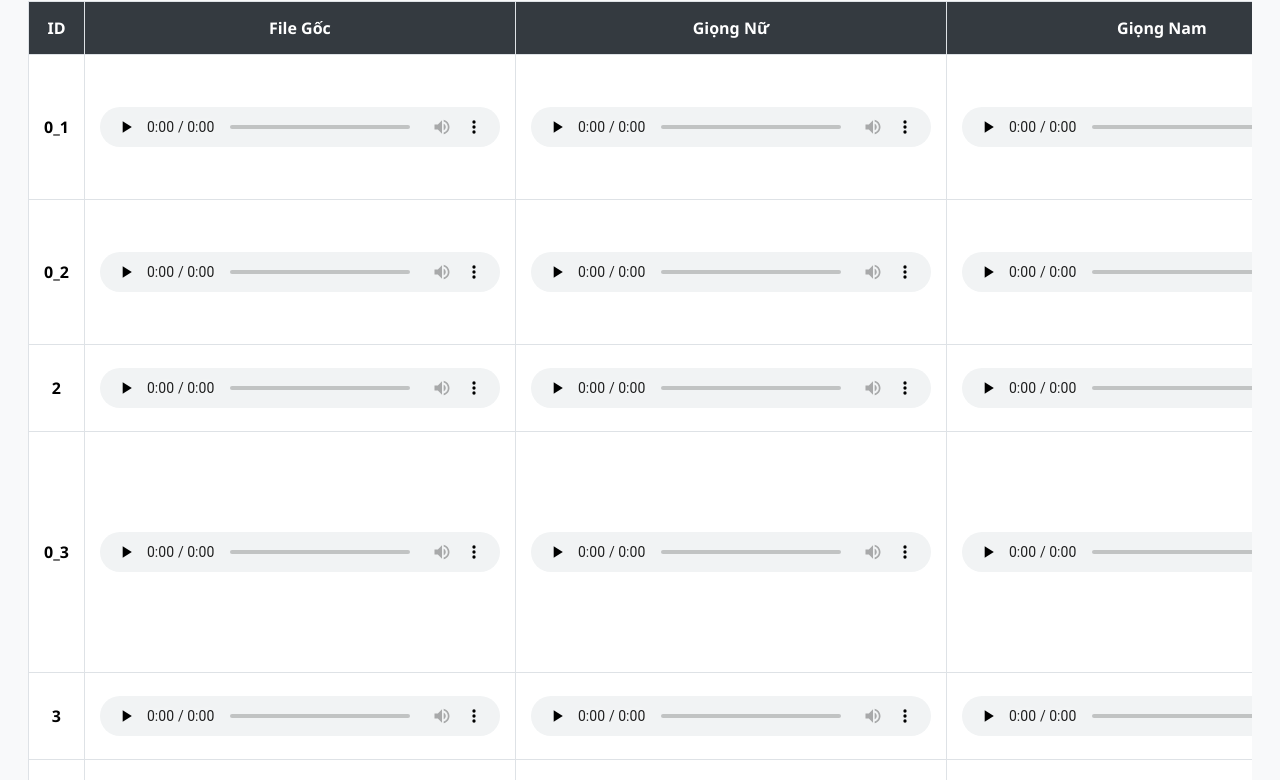
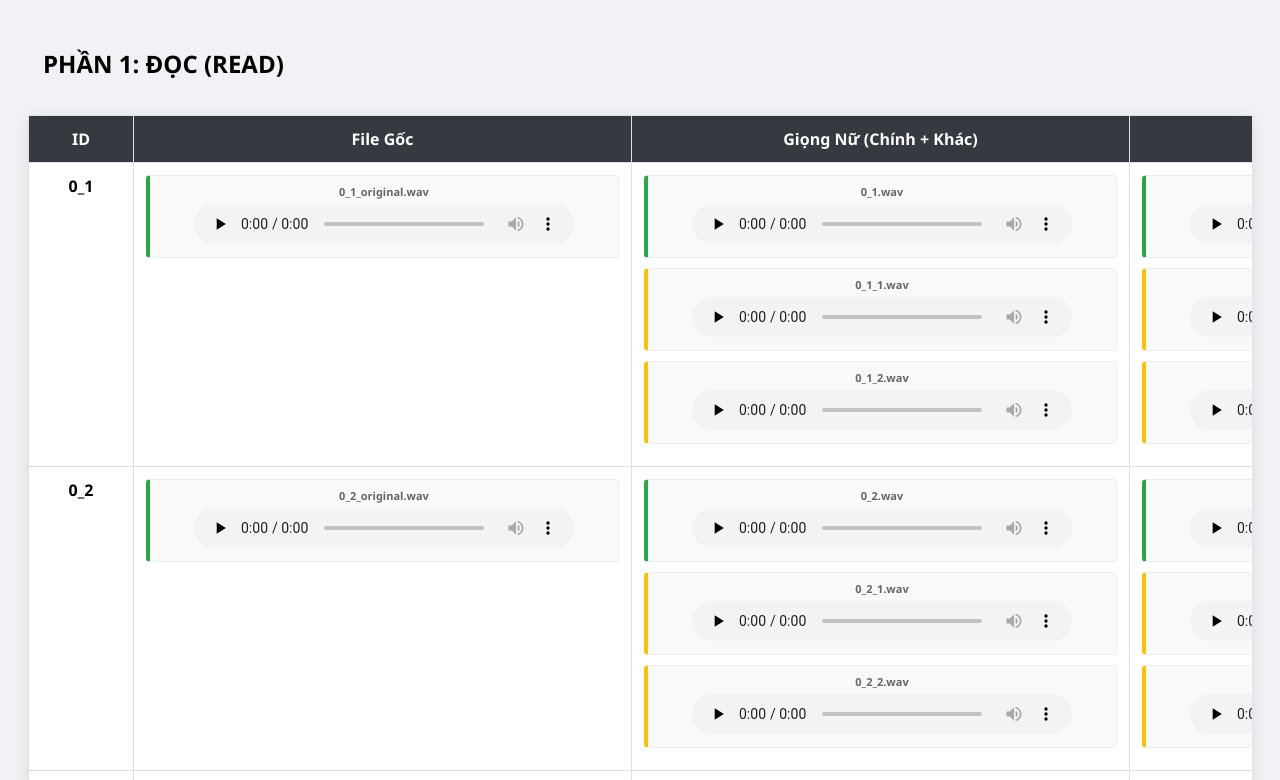
Before and after one commit to Just-a-lurker/BCDA_VC, a plain HTML site: page index.html in a window 1280 px wide. Shown: the part 100-880 px from the top of the page. Drawn offline with Linux system fonts and the light colour scheme.

Commit message:
add some more variations

```diff
--- a/data.json
+++ b/data.json
@@ -2,309 +2,404 @@
     {
         "id": "0_1",
         "original": "audios/original/0_1_original.wav",
-        "female": "audios/converted/0_1.wav",
-        "male": "audios/converted/0_1_male.wav",
-        "others": [
+        "female_main": "audios/converted/0_1.wav",
+        "female_others": [
             "audios/converted/0_1_1.wav",
-            "audios/converted/0_1_male_1.wav"
-        ]
+            "audios/converted/0_1_2.wav"
+        ],
+        "male_main": "audios/converted/0_1_male.wav",
+        "male_others": [
+            "audios/converted/0_1_male_1.wav",
+            "audios/converted/0_1_male_2.wav"
+        ],
+        "is_prefix_0": true
     },
     {
         "id": "0_2",
         "original": "audios/original/0_2_original.wav",
-        "female": "audios/converted/0_2.wav",
-        "male": "audios/converted/0_2_male.wav",
-        "others": [
+        "female_main": "audios/converted/0_2.wav",
+        "female_others": [
+            "audios/converted/0_2_1.wav",
+            "audios/converted/0_2_2.wav"
+        ],
+        "male_main": "audios/converted/0_2_male.wav",
+        "male_others": [
             "audios/converted/0_2_male_1.wav",
             "audios/converted/0_2_male_2.wav"
-        ]
+        ],
+        "is_prefix_0": true
+    },
+    {
+        "id": "0_3",
+        "original": "audios/original/0_3_original.wav",
+        "female_main": "audios/converted/0_3.wav",
+        "female_others": [
+            "audios/converted/0_3_1.wav",
+            "audios/converted/0_3_2.wav"
+        ],
+        "male_main": "audios/converted/0_3_male.wav",
+        "male_others": [
+            "audios/converted/0_3_male_1.wav",
+            "audios/converted/0_3_male_2.wav"
+        ],
+        "is_prefix_0": true
+    },
+    {
+        "id": "0_4",
+        "original": "audios/original/0_4_original.wav",
+        "female_main": "audios/converted/0_4.wav",
+        "female_others": [
+            "audios/converted/0_4_1.wav",
+            "audios/converted/0_4_2.wav"
+        ],
+        "male_main": "audios/converted/0_4_male.wav",
+        "male_others": [
+            "audios/converted/0_4_male_1.wav",
+            "audios/converted/0_4_male_2.wav"
+        ],
+        "is_prefix_0": true
+    },
+    {
+        "id": "0_5",
+        "original": "audios/original/0_5_original.wav",
+        "female_main": "audios/converted/0_5.wav",
+        "female_others": [
+            "audios/converted/0_5_1.wav",
+            "audios/converted/0_5_2.wav"
+        ],
+        "male_main": "audios/converted/0_5_male.wav",
+        "male_others": [
+            "audios/converted/0_5_male_1.wav",
+            "audios/converted/0_5_male_2.wav"
+        ],
+        "is_prefix_0": true
+    },
+    {
+        "id": "0_6",
+        "original": "audios/original/0_6_original.wav",
+        "female_main": "audios/converted/0_6.wav",
+        "female_others": [
+            "audios/converted/0_6_1.wav",
+            "audios/converted/0_6_2.wav"
+        ],
+        "male_main": "audios/converted/0_6_male.wav",
+        "male_others": [
+            "audios/converted/0_6_male_1.wav",
+            "audios/converted/0_6_male_2.wav"
+        ],
+        "is_prefix_0": true
+    },
+    {
+        "id": "0_7",
+        "original": "audios/original/0_7_original.wav",
+        "female_main": "audios/converted/0_7.wav",
+        "female_others": [
+            "audios/converted/0_7_1.wav",
+            "audios/converted/0_7_2.wav"
+        ],
+        "male_main": "audios/converted/0_7_male.wav",
+        "male_others": [
+            "audios/converted/0_7_male_1.wav",
+            "audios/converted/0_7_male_2.wav"
+        ],
+        "is_prefix_0": true
+    },
+    {
+        "id": "0_8",
+        "original": "audios/original/0_8_original.wav",
+        "female_main": "audios/converted/0_8.wav",
+        "female_others": [
+            "audios/converted/0_8_1.wav",
+            "audios/converted/0_8_2.wav"
+        ],
+        "male_main": "audios/converted/0_8_male.wav",
+        "male_others": [
+            "audios/converted/0_8_male_1.wav",
+            "audios/converted/0_8_male_2.wav"
+        ],
+        "is_prefix_0": true
     },
     {
         "id": "2",
         "original": "audios/original/2_original.wav",
-        "female": "audios/converted/2.wav",
-        "male": "audios/converted/2_male.wav",
-        "others": []
-    },
-    {
-        "id": "0_3",
-        "original": "audios/original/0_3_original.wav",
-        "female": "audios/converted/0_3.wav",
-        "male": "audios/converted/0_3_male.wav",
-        "others": [
-            "audios/converted/0_3_fe_1.wav",
-            "audios/converted/0_3_fe_2.wav",
-            "audios/converted/0_3_male_1.wav",
-            "audios/converted/0_3_male_2.wav"
-        ]
+        "female_main": "audios/converted/2.wav",
+        "female_others": [],
+        "male_main": "audios/converted/2_male.wav",
+        "male_others": [],
+        "is_prefix_0": false
     },
     {
         "id": "3",
         "original": "audios/original/3_original.wav",
-        "female": "audios/converted/3.wav",
-        "male": "audios/converted/3_male.wav",
-        "others": []
-    },
-    {
-        "id": "0_4",
-        "original": "audios/original/0_4_original.wav",
-        "female": "audios/converted/0_4.wav",
-        "male": "audios/converted/0_4_male.wav",
-        "others": [
-            "audios/converted/0_4_male_1.wav",
-            "audios/converted/0_4_male_2.wav"
-        ]
+        "female_main": "audios/converted/3.wav",
+        "female_others": [],
+        "male_main": "audios/converted/3_male.wav",
+        "male_others": [],
+        "is_prefix_0": false
     },
     {
         "id": "4",
         "original": "audios/original/4_original.wav",
-        "female": "audios/converted/4.wav",
-        "male": "audios/converted/4_male.wav",
-        "others": []
-    },
-    {
-        "id": "0_5",
-        "original": "audios/original/0_5_original.wav",
-        "female": "audios/converted/0_5.wav",
-        "male": "audios/converted/0_5_male.wav",
-        "others": [
-            "audios/converted/0_5_1.wav",
-            "audios/converted/0_5_male_1.wav"
-        ]
+        "female_main": "audios/converted/4.wav",
+        "female_others": [],
+        "male_main": "audios/converted/4_male.wav",
+        "male_others": [],
+        "is_prefix_0": false
     },
     {
         "id": "5",
         "original": "audios/original/5_original.wav",
-        "female": "audios/converted/5.wav",
-        "male": "audios/converted/5_male.wav",
-        "others": []
-    },
-    {
-        "id": "0_6",
-        "original": "audios/original/0_6_original.wav",
-        "female": "audios/converted/0_6.wav",
-        "male": "audios/converted/0_6_male.wav",
-        "others": [
-            "audios/converted/0_6_1.wav",
-            "audios/converted/0_6_male_1.wav"
-        ]
+        "female_main": "audios/converted/5.wav",
+        "female_others": [],
+        "male_main": "audios/converted/5_male.wav",
+        "male_others": [],
+        "is_prefix_0": false
     },
     {
         "id": "6",
         "original": "audios/original/6_original.wav",
-        "female": "audios/converted/6.wav",
-        "male": "audios/converted/6_male.wav",
-        "others": []
-    },
-    {
-        "id": "0_7",
-        "original": "audios/original/0_7_original.wav",
-        "female": "audios/converted/0_7.wav",
-        "male": "audios/converted/0_7_male.wav",
-        "others": [
-            "audios/converted/0_7_1.wav",
-            "audios/converted/0_7_2.wav",
-            "audios/converted/0_7_male_1.wav",
-            "audios/converted/0_7_male_2.wav"
-        ]
+        "female_main": "audios/converted/6.wav",
+        "female_others": [],
+        "male_main": "audios/converted/6_male.wav",
+        "male_others": [],
+        "is_prefix_0": false
     },
     {
         "id": "7",
         "original": "audios/original/7_original.wav",
-        "female": "audios/converted/7.wav",
-        "male": "audios/converted/7_male.wav",
-        "others": []
-    },
-    {
-        "id": "0_8",
-        "original": "audios/original/0_8_original.wav",
-        "female": "audios/converted/0_8.wav",
-        "male": "audios/converted/0_8_male.wav",
-        "others": [
-            "audios/converted/0_8_1.wav",
-            "audios/converted/0_8_2.wav",
-            "audios/converted/0_8_male_1.wav",
-            "audios/converted/0_8_male_2.wav"
-        ]
+        "female_main": "audios/converted/7.wav",
+        "female_others": [],
+        "male_main": "audios/converted/7_male.wav",
+        "male_others": [],
+        "is_prefix_0": false
     },
     {
         "id": "8",
         "original": "audios/original/8_original.wav",
-        "female": "audios/converted/8.wav",
-        "male": "audios/converted/8_male.wav",
-        "others": [
+        "female_main": "audios/converted/8.wav",
+        "female_others": [],
+        "male_main": "audios/converted/8_male.wav",
+        "male_others": [
             "audios/converted/8_male_1.wav"
-        ]
+        ],
+        "is_prefix_0": false
     },
     {
         "id": "9",
         "original": "audios/original/9_original.wav",
-        "female": "audios/converted/9.wav",
-        "male": "audios/converted/9_male.wav",
-        "others": []
+        "female_main": "audios/converted/9.wav",
+        "female_others": [],
+        "male_main": "audios/converted/9_male.wav",
+        "male_others": [],
+        "is_prefix_0": false
     },
     {
         "id": "10",
         "original": "audios/original/10_original.wav",
-        "female": "audios/converted/10.wav",
-        "male": "audios/converted/10_male.wav",
-        "others": [
+        "female_main": "audios/converted/10.wav",
+        "female_others": [],
+        "male_main": "audios/converted/10_male.wav",
+        "male_others": [
             "audios/converted/10_male_1.wav"
-        ]
+        ],
+        "is_prefix_0": false
     },
     {
         "id": "11",
         "original": "audios/original/11_original.wav",
-        "female": "audios/converted/11.wav",
-        "male": "audios/converted/11_male.wav",
-        "others": []
+        "female_main": "audios/converted/11.wav",
+        "female_others": [],
+        "male_main": "audios/converted/11_male.wav",
+        "male_others": [],
+        "is_prefix_0": false
     },
     {
         "id": "13",
         "original": "audios/original/13_original.wav",
-        "female": "audios/converted/13.wav",
-        "male": "audios/converted/13_male.wav",
-        "others": []
+        "female_main": "audios/converted/13.wav",
+        "female_others": [],
+        "male_main": "audios/converted/13_male.wav",
+        "male_others": [],
+        "is_prefix_0": false
     },
     {
         "id": "14",
         "original": "audios/original/14_original.wav",
-        "female": "audios/converted/14.wav",
-        "male": "audios/converted/14_male.wav",
-        "others": []
+        "female_main": "audios/converted/14.wav",
+        "female_others": [],
+        "male_main": "audios/converted/14_male.wav",
+        "male_others": [],
+        "is_prefix_0": false
     },
     {
         "id": "15",
         "original": "audios/original/15_original.wav",
-        "female": "audios/converted/15.wav",
-        "male": "audios/converted/15_male.wav",
-        "others": [
+        "female_main": "audios/converted/15.wav",
+        "female_others": [],
+        "male_main": "audios/converted/15_male.wav",
+        "male_others": [
             "audios/converted/15_male_1.wav",
             "audios/converted/15_male_2.wav"
-        ]
+        ],
+        "is_prefix_0": false
     },
     {
         "id": "16",
         "original": "audios/original/16_original.wav",
-        "female": "audios/converted/16.wav",
-        "male": "audios/converted/16_male.wav",
-        "others": []
+        "female_main": "audios/converted/16.wav",
+        "female_others": [],
+        "male_main": "audios/converted/16_male.wav",
+        "male_others": [],
+        "is_prefix_0": false
     },
     {
         "id": "17",
         "original": "audios/original/17_original.wav",
-        "female": "audios/converted/17.wav",
-        "male": "audios/converted/17_male.wav",
-        "others": []
+        "female_main": "audios/converted/17.wav",
+        "female_others": [],
+        "male_main": "audios/converted/17_male.wav",
+        "male_others": [],
+        "is_prefix_0": false
     },
     {
         "id": "18",
         "original": "audios/original/18_original.wav",
-        "female": "audios/converted/18.wav",
-        "male": "audios/converted/18_male.wav",
-        "others": []
+        "female_main": "audios/converted/18.wav",
+        "female_others": [],
+        "male_main": "audios/converted/18_male.wav",
+        "male_others": [],
+        "is_prefix_0": false
     },
     {
         "id": "19",
         "original": "audios/original/19_original.wav",
-        "female": "audios/converted/19.wav",
-        "male": "audios/converted/19_male.wav",
-        "others": []
+        "female_main": "audios/converted/19.wav",
+        "female_others": [],
+        "male_main": "audios/converted/19_male.wav",
+        "male_others": [],
+        "is_prefix_0": false
     },
     {
         "id": "20",
         "original": "audios/original/20_original.wav",
-        "female": "audios/converted/20.wav",
-        "male": "audios/converted/20_male.wav",
-        "others": []
+        "female_main": "audios/converted/20.wav",
+        "female_others": [],
+        "male_main": "audios/converted/20_male.wav",
+        "male_others": [],
+        "is_prefix_0": false
     },
     {
         "id": "21",
         "original": "audios/original/21_original.wav",
-        "female": "audios/converted/21.wav",
-        "male": "audios/converted/21_male.wav",
-        "others": [
+        "female_main": "audios/converted/21.wav",
+        "female_others": [],
+        "male_main": "audios/converted/21_male.wav",
+        "male_others": [
             "audios/converted/21_male_1.wav"
-        ]
+        ],
+        "is_prefix_0": false
     },
     {
         "id": "22",
         "original": "audios/original/22_original.wav",
-        "female": "audios/converted/22.wav",
-        "male": "audios/converted/22_male.wav",
-        "others": []
+        "female_main": "audios/converted/22.wav",
+        "female_others": [],
+        "male_main": "audios/converted/22_male.wav",
+        "male_others": [],
+        "is_prefix_0": false
     },
     {
         "id": "23",
         "original": "audios/original/23_original.wav",
-        "female": "audios/converted/23.wav",
-        "male": "audios/converted/23_male.wav",
-        "others": []
+        "female_main": "audios/converted/23.wav",
+        "female_others": [],
+        "male_main": "audios/converted/23_male.wav",
+        "male_others": [],
+        "is_prefix_0": false
     },
     {
         "id": "24",
         "original": "audios/original/24_original.wav",
-        "female": "audios/converted/24.wav",
-        "male": "audios/converted/24_male.wav",
-        "others": []
+        "female_main": "audios/converted/24.wav",
+        "female_others": [],
+        "male_main": "audios/converted/24_male.wav",
+        "male_others": [],
+        "is_prefix_0": false
     },
     {
         "id": "25",
         "original": "audios/original/25_original.wav",
-        "female": "audios/converted/25.wav",
-        "male": "audios/converted/25_male.wav",
-        "others": []
+        "female_main": "audios/converted/25.wav",
+        "female_others": [],
+        "male_main": "audios/converted/25_male.wav",
+        "male_others": [],
+        "is_prefix_0": false
     },
     {
         "id": "26",
         "original": "audios/original/26_original.wav",
-        "female": "audios/converted/26.wav",
-        "male": "audios/converted/26_male.wav",
-        "others": []
+        "female_main": "audios/converted/26.wav",
+        "female_others": [],
+        "male_main": "audios/converted/26_male.wav",
+        "male_others": [],
+        "is_prefix_0": false
     },
     {
         "id": "27",
         "original": "audios/original/27_original.wav",
-        "female": "audios/converted/27.wav",
-        "male": "audios/converted/27_male.wav",
-        "others": []
+        "female_main": "audios/converted/27.wav",
+        "female_others": [],
+        "male_main": "audios/converted/27_male.wav",
+        "male_others": [],
+        "is_prefix_0": false
     },
     {
         "id": "28",
         "original": "audios/original/28_original.wav",
-        "female": "audios/converted/28.wav",
-        "male": "audios/converted/28_male.wav",
-        "others": []
+        "female_main": "audios/converted/28.wav",
+        "female_others": [],
+        "male_main": "audios/converted/28_male.wav",
+        "male_others": [],
+        "is_prefix_0": false
     },
     {
         "id": "29",
         "original": "audios/original/29_original.wav",
-        "female": "audios/converted/29.wav",
-        "male": "audios/converted/29_male.wav",
-        "others": []
+        "female_main": "audios/converted/29.wav",
+        "female_others": [],
+        "male_main": "audios/converted/29_male.wav",
+        "male_others": [],
+        "is_prefix_0": false
     },
     {
         "id": "30",
         "original": "audios/original/30_original.wav",
-        "female": "audios/converted/30.wav",
-        "male": "audios/converted/30_male.wav",
-        "others": []
+        "female_main": "audios/converted/30.wav",
+        "female_others": [],
+        "male_main": "audios/converted/30_male.wav",
+        "male_others": [],
+        "is_prefix_0": false
     },
     {
         "id": "31",
         "original": "audios/original/31_original.wav",
-        "female": "audios/converted/31.wav",
-        "male": "audios/converted/31_male.wav",
-        "others": [
-            "audios/converted/31_1.wav",
+        "female_main": "audios/converted/31.wav",
+        "female_others": [
+            "audios/converted/31_1.wav"
+        ],
+        "male_main": "audios/converted/31_male.wav",
+        "male_others": [
             "audios/converted/31_male_1.wav"
-        ]
+        ],
+        "is_prefix_0": false
     },
     {
         "id": "32",
         "original": "audios/original/32_original.wav",
-        "female": "audios/converted/32.wav",
-        "male": "audios/converted/32_male.wav",
-        "others": []
+        "female_main": "audios/converted/32.wav",
+        "female_others": [],
+        "male_main": "audios/converted/32_male.wav",
+        "male_others": [],
+        "is_prefix_0": false
     }
 ]
--- a/index.html
+++ b/index.html
@@ -2,114 +2,105 @@
 <html lang="vi">
 <head>
     <meta charset="UTF-8">
-    <title>Voice Conversion Comparison</title>
+    <title>Voice Conversion Demos</title>
     <style>
-        body { font-family: 'Segoe UI', sans-serif; padding: 30px; background: #f8f9fa; }
-        table { width: 100%; border-collapse: collapse; background: white; box-shadow: 0 4px 8px rgba(0,0,0,0.1); }
-        th, td { padding: 12px; border: 1px solid #dee2e6; text-align: center; }
-        th { background-color: #343a40; color: white; }
-        /* Tối ưu kích thước audio để tiết kiệm diện tích */
-        audio { width: 220px; height: 35px; display: block; margin: 5px auto; }
-        .other-container { max-height: 150px; overflow-y: auto; }
-        .file-name { font-size: 10px; color: #777; display: block; }
+        body { font-family: 'Segoe UI', Tahoma, sans-serif; padding: 20px; background: #f0f2f5; }
+        .section-title {color: black; padding: 15px; margin-top: 40px; border-radius: 8px 8px 0 0; }
+
+        .table-container { width: 100%; overflow-x: auto; margin-bottom: 50px; background: white; border-radius: 0 0 8px 8px; box-shadow: 0 4px 15px rgba(0,0,0,0.1); }
+        table { width: 100%; border-collapse: collapse; min-width: 1600px; }
+        th, td { padding: 12px; border: 1px solid #e0e0e0; text-align: center; vertical-align: top; }
+        th { background-color: #343a40; color: white; position: sticky; top: 0; z-index: 10; }
+
+        /* Tối ưu Player */
+        audio { width: 380px; height: 40px; display: block; margin: 5px auto; }
+
+        .file-box { margin-bottom: 10px; padding: 8px; background: #f9f9f9; border-radius: 4px; border: 1px solid #eee; }
+        .file-label { font-size: 11px; color: #666; font-weight: bold; display: block; margin-bottom: 3px; }
+        .main-audio { border-left: 4px solid #28a745; }
+        .other-audio { border-left: 4px solid #ffc107; }
     </style>
 </head>
 <body>
-    <h2 style="text-align: center;">Bảng So Sánh Kết Quả Voice Conversion</h2>
+
+    <h1 style="text-align: center;">Voice Conversion Demos</h1>
+
+    <div id="content">
+        <!-- Phần 1: Prefix 0_ -->
+        <h2 class="section-title">PHẦN 1: ĐỌC (READ)</h2>
         <div class="table-container">
             <table>
                 <thead>
                     <tr>
-                    <th>ID</th>
+                        <th style="width: 80px;">ID</th>
                         <th>File Gốc</th>
-                    <th>Giọng Nữ</th>
-                    <th>Giọng Nam</th>
-                    <th>Other (Phiên bản khác)</th>
+                        <th>Giọng Nữ (Chính + Khác)</th>
+                        <th>Giọng Nam (Chính + Khác)</th>
                     </tr>
                 </thead>
-            <tbody id="audio-table-body"></tbody>
+                <tbody id="table-prefix-0"></tbody>
             </table>
         </div>
 
+        <!-- Phần 2: Còn lại -->
+        <h2 class="section-title">PHẦN 2: HÁT (SINGING)</h2>
+        <div class="table-container">
+            <table>
+                <thead>
+                    <tr>
+                        <th style="width: 80px;">ID</th>
+                        <th>File Gốc</th>
+                        <th>Giọng Nữ (Chính + Khác)</th>
+                        <th>Giọng Nam (Chính + Khác)</th>
+                    </tr>
+                </thead>
+                <tbody id="table-others"></tbody>
+            </table>
+        </div>
+    </div>
+
     <script>
-        fetch('data.json')
-            .then(response => response.json())
-            .then(data => {
-                const tbody = document.getElementById('audio-table-body');
-                data.forEach(item => {
-                    // Xử lý logic cho cột Other
-                    let othersHtml = '-';
-                    if (item.others && item.others.length > 0) {
-                        othersHtml = item.others.map(path => {
+        function createAudioHTML(path, label, isMain) {
+            if (!path) return '';
             const fileName = path.split('/').pop();
             return `
-                                <div style="margin-bottom: 8px;">
+                <div class="file-box ${isMain ? 'main-audio' : 'other-audio'}">
+                    <span class="file-label"> ${fileName}</span>
                     <audio controls preload="none" src="${path}"></audio>
                 </div>`;
-                        }).join('');
         }
 
-                    const row = `
+        fetch('data.json')
+            .then(res => res.json())
+            .then(data => {
+                const tbody0 = document.getElementById('table-prefix-0');
+                const tbodyOthers = document.getElementById('table-others');
+
+                data.forEach(item => {
+                    // Gom nhóm Nữ
+                    let femaleCol = createAudioHTML(item.female_main, 'Nữ Chính', true);
+                    item.female_others.forEach(p => femaleCol += createAudioHTML(p, 'Nữ Var', false));
+
+                    // Gom nhóm Nam
+                    let maleCol = createAudioHTML(item.male_main, 'Nam Chính', true);
+                    item.male_others.forEach(p => maleCol += createAudioHTML(p, 'Nam Var', false));
+
+                    const rowHtml = `
                         <tr>
                             <td><strong>${item.id}</strong></td>
-                            <td>
-                                <audio controls preload="none" src="${item.original}"></audio>
-                            </td>
-                            <td>
-                                ${item.female ? `<audio controls preload="none" src="${item.female}"></audio>` : '-'}
-                            </td>
-                            <td>
-                                ${item.male ? `<audio controls preload="none" src="${item.male}"></audio>` : '-'}
-                            </td>
-                            <td><div class="other-container">${othersHtml}</div></td>
+                            <td>${createAudioHTML(item.original, 'Original', true)}</td>
+                            <td>${femaleCol || '-'}</td>
+                            <td>${maleCol || '-'}</td>
                         </tr>
                     `;
-                    tbody.innerHTML += row;
+
+                    if (item.is_prefix_0) {
+                        tbody0.innerHTML += rowHtml;
+                    } else {
+                        tbodyOthers.innerHTML += rowHtml;
+                    }
                 });
-            })
-            .catch(err => console.error('Lỗi load dữ liệu:', err));
+            });
     </script>
 </body>
 </html>
-
-<style>
-    body { font-family: 'Segoe UI', sans-serif; padding: 20px; background: #f8f9fa; }
-
-    /* Cho phép bảng cuộn ngang nếu quá rộng */
-    .table-container {
-        width: 100%;
-        overflow-x: auto;
-    }
-
-    table {
-        width: 100%;
-        border-collapse: collapse;
-        background: white;
-        min-width: 1200px; /* Đảm bảo bảng đủ rộng để không bóp nghẹt các cột */
-    }
-
-    th, td { padding: 15px; border: 1px solid #dee2e6; text-align: center; }
-    th { background-color: #343a40; color: white; position: sticky; top: 0; }
-
-    /* Quan trọng: Tăng chiều rộng Player */
-    audio {
-        width: 400px; /* Tăng từ 220px lên 400px để thanh progress hiện rõ */
-        height: 40px;
-        display: block;
-        margin: 8px auto;
-    }
-
-    .other-container {
-        max-height: 300px;
-        overflow-y: auto;
-        padding: 5px;
-    }
-
-    .file-name {
-        font-size: 11px;
-        color: #555;
-        font-weight: bold;
-        margin-bottom: 2px;
-        display: block;
-    }
-</style>
```
Also changed, not shown: 18 other files. Lines whose indentation alone changed are shown as unchanged.
